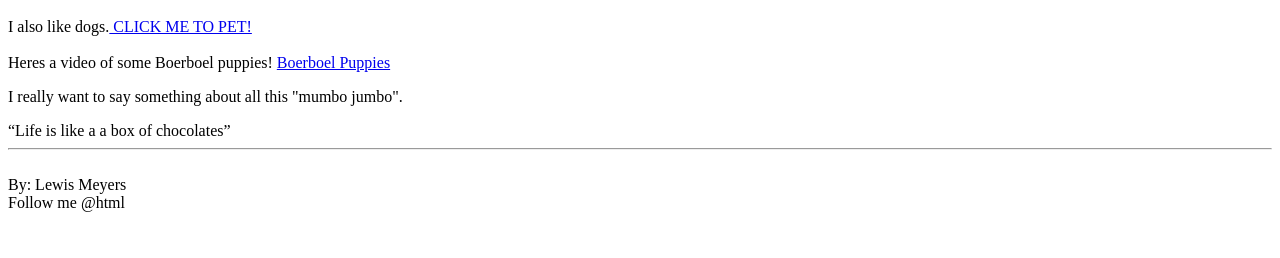
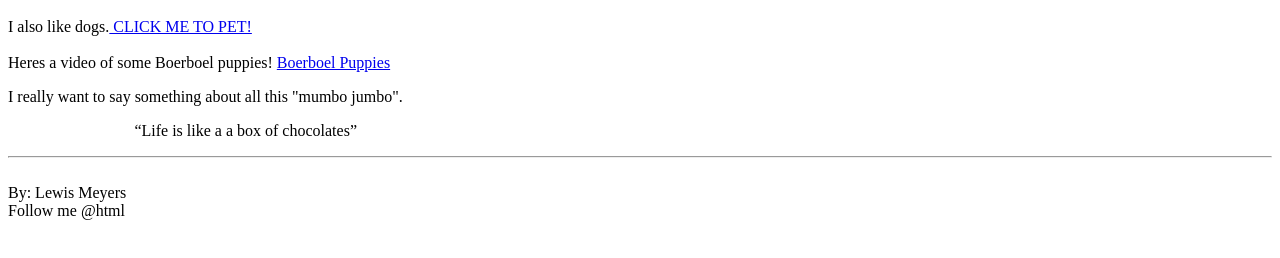
Before and after one commit to DevRelLewis/HTML-and-CSS-Projects, a plain HTML site: page Assignment.html in a window 1280 px wide. Shown: the part 444-702 px from the top of the page. Drawn offline with Linux system fonts and the light colour scheme.

Commit message:
Just messing around

```diff
--- a/Assignment.html
+++ b/Assignment.html
@@ -16,7 +16,7 @@
                         Heres a video of some Boerboel puppies! <a href="https://www.youtube.com/watch?v=qyXD5YI2-L8}" target="_blank">Boerboel Puppies</a>
                     </nav>
                 <p>I really want to say something about all this "mumbo jumbo".</p>
-                <q>Life is like a a box of chocolates</q>
+               <p style="margin-left:10%; margin-right 10%;"><q>Life is like a a box of chocolates</q>
                 </main>
         </body>
     <hr><footer>
```
Also changed, not shown: 1 other file.
